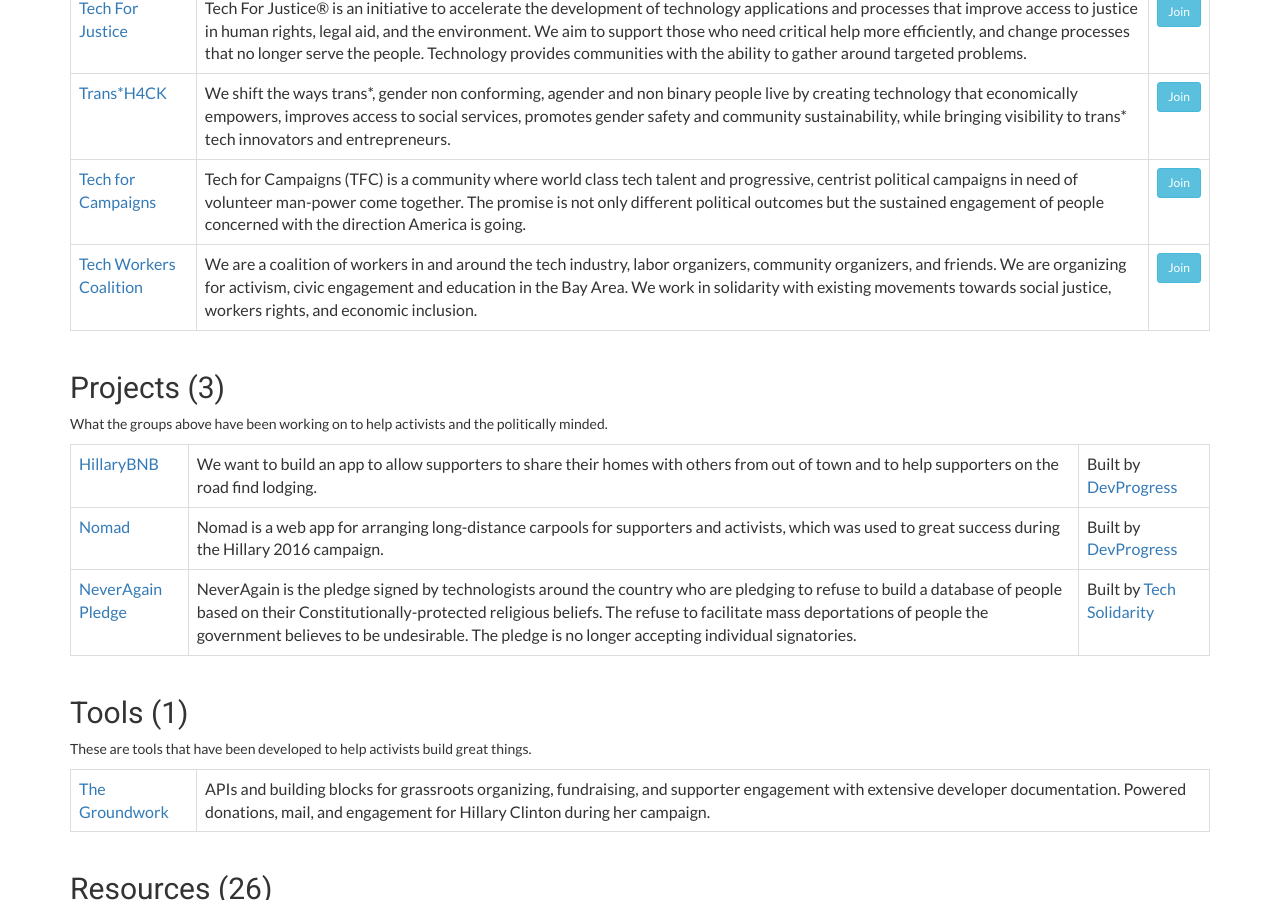
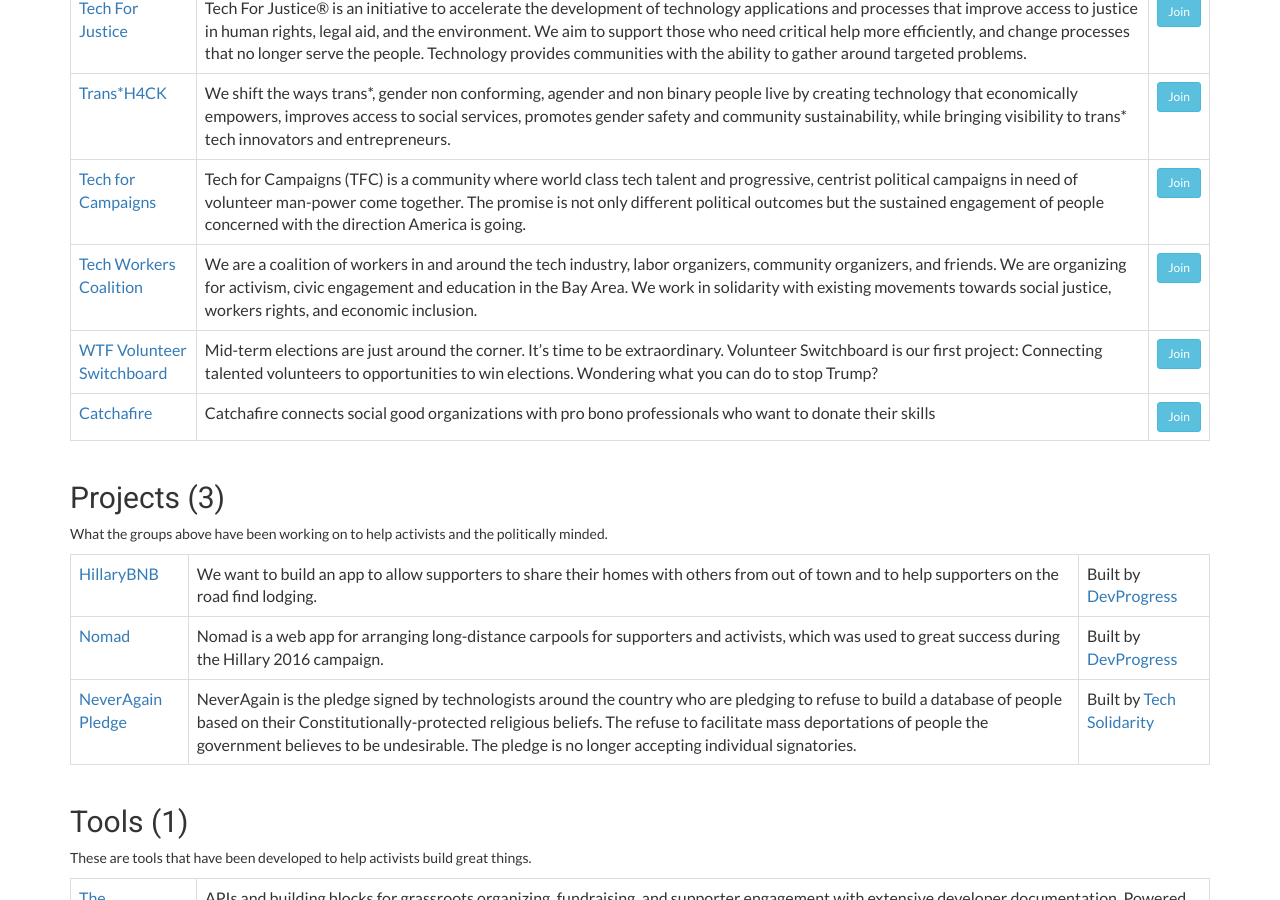
Before and after one commit to phildini/technicalmajority, a Jekyll site: the page built from docs/index.md, in a window 1280 px wide and 900 px high, scrolled down 1682 px. Built offline with Jekyll 4.4.1, drawn with Linux system fonts in a browser that asks for light colours; nearby versions of some CDN libraries; some of the changed text lies outside the part shown.

Commit message:
Add volunteer.wtf, catachafire

```diff
--- a/docs/_data/orgs.yaml
+++ b/docs/_data/orgs.yaml
@@ -113,3 +113,23 @@
   url: https://techworkerscoalition.org/
   description: We are a coalition of workers in and around the tech industry, labor organizers, community organizers, and friends. We are organizing for activism, civic engagement and education in the Bay Area. We work in solidarity with existing movements towards social justice, workers rights, and economic inclusion.
   join_url: https://www.meetup.com/Tech-Workers-Coalition/
+
+- id: volunteer.wtf
+  name: WTF Volunteer Switchboard
+  url: http://volunteer.wtf/
+  description: >
+    Mid-term elections are just around the corner. It’s time to be extraordinary.
+
+    Volunteer Switchboard is our first project:
+
+    Connecting talented volunteers to opportunities to win elections.
+
+    Wondering what you can do to stop Trump?
+  join_url: http://volunteer.wtf/volunteer/
+
+- id: catachafire
+  name: Catchafire
+  url: https://www.catchafire.org/
+  description: >
+    Catchafire connects social good organizations with pro bono professionals who want to donate their skills
+  join_url: https://www.catchafire.org/volunteer/
```
